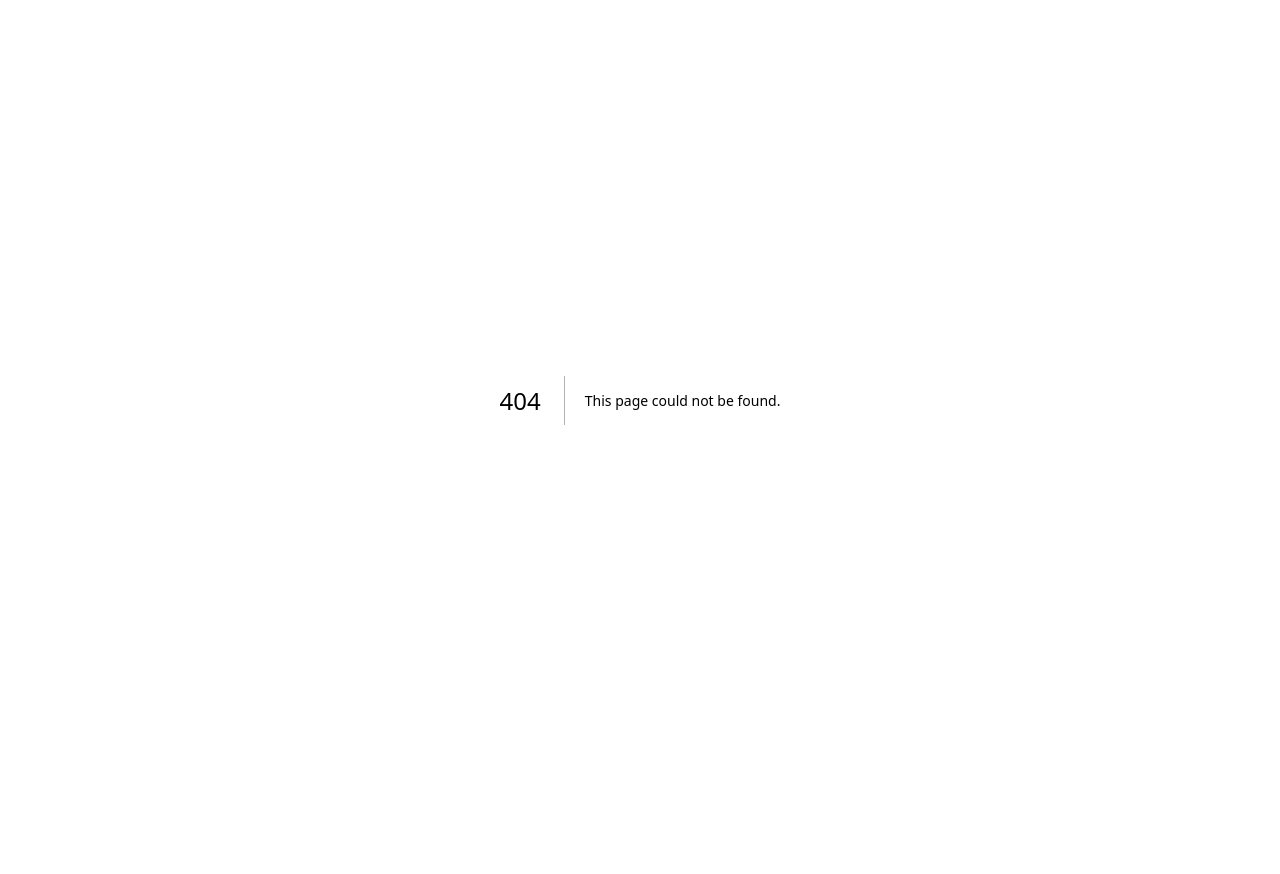
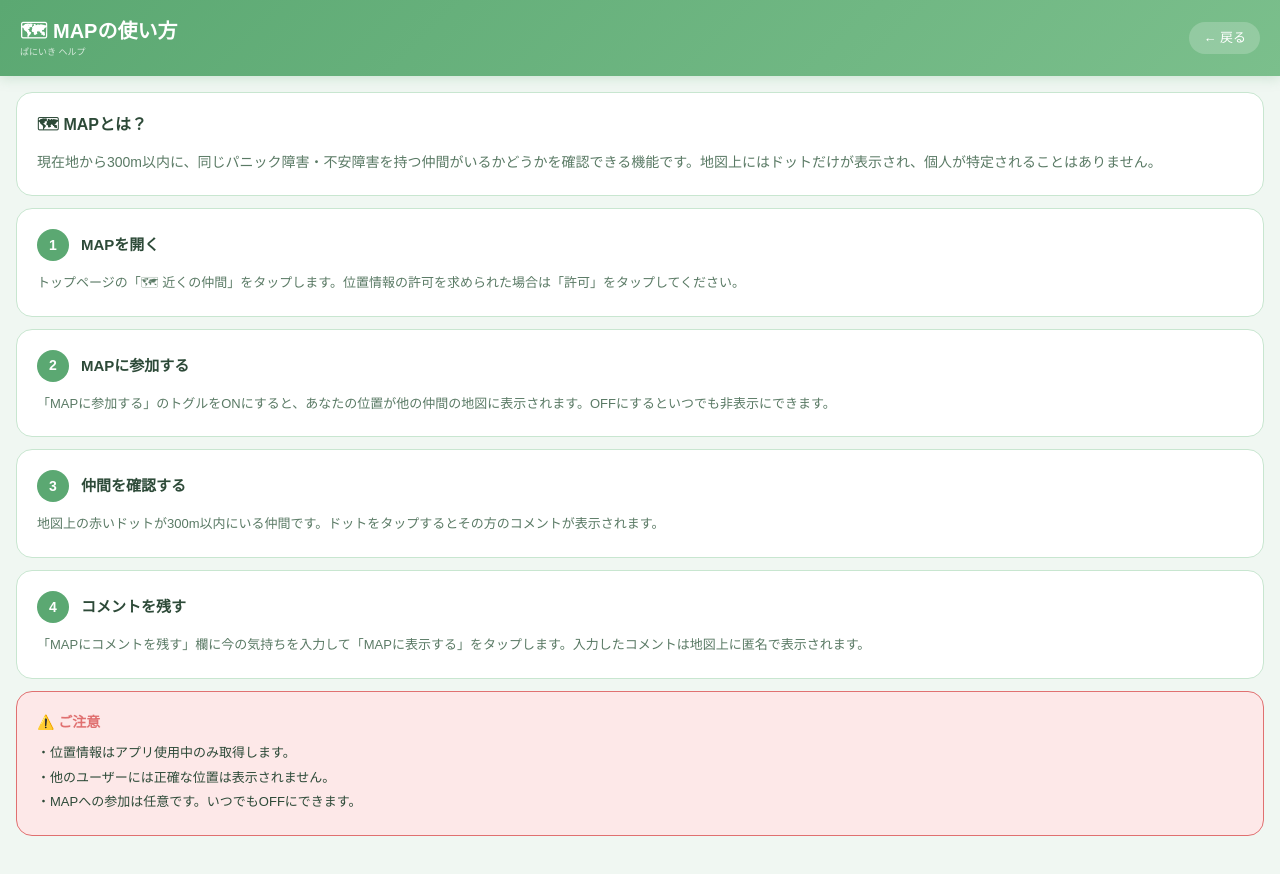
Before and after one commit to adosennsu8-netizen/paniiki, a Next.js app: page /help/map in a window 1280 px wide. Before the commit this address had no page. Shown: the top 874 px of the page. Before the commit the page ends 800 px from the top, so only its background shows below. Built offline with nearby package versions, Linux system fonts and the light colour scheme.

Commit message:
ヘルプMAPページを追加

```diff
--- /dev/null
+++ b/src/app/help/map/page.tsx
@@ -0,0 +1,43 @@
+import Link from "next/link";
+
+export default function HelpMapPage() {
+  return (
+    <div style={{ minHeight:"100vh", background:"#f0f7f2", fontFamily:"'Hiragino Maru Gothic ProN','BIZ UDPGothic',sans-serif" }}>
+      <div style={{ background:"linear-gradient(135deg,#5ba872,#7bbf8c)", padding:"16px 20px", display:"flex", alignItems:"center", justifyContent:"space-between", boxShadow:"0 2px 12px rgba(91,168,114,0.25)" }}>
+        <div>
+          <div style={{ color:"#fff", fontSize:20, fontWeight:800 }}>🗺 MAPの使い方</div>
+          <div style={{ color:"rgba(255,255,255,0.75)", fontSize:9 }}>ぱにいき ヘルプ</div>
+        </div>
+        <Link href="/help" style={{ background:"rgba(255,255,255,0.2)", color:"#fff", borderRadius:20, padding:"6px 14px", fontSize:13, textDecoration:"none" }}>← 戻る</Link>
+      </div>
+      <div style={{ padding:"16px 16px 80px" }}>
+        <div style={{ background:"#fff", borderRadius:16, padding:20, marginBottom:12, border:"1px solid #c8e6d0" }}>
+          <div style={{ fontSize:16, fontWeight:800, color:"#2d4a38", marginBottom:12 }}>🗺 MAPとは？</div>
+          <div style={{ fontSize:14, color:"#5a7a65", lineHeight:1.9 }}>現在地から300m以内に、同じパニック障害・不安障害を持つ仲間がいるかどうかを確認できる機能です。地図上にはドットだけが表示され、個人が特定されることはありません。</div>
+        </div>
+        {[
+          { step:"1", title:"MAPを開く", desc:"トップページの「🗺 近くの仲間」をタップします。位置情報の許可を求められた場合は「許可」をタップしてください。" },
+          { step:"2", title:"MAPに参加する", desc:"「MAPに参加する」のトグルをONにすると、あなたの位置が他の仲間の地図に表示されます。OFFにするといつでも非表示にできます。" },
+          { step:"3", title:"仲間を確認する", desc:"地図上の赤いドットが300m以内にいる仲間です。ドットをタップするとその方のコメントが表示されます。" },
+          { step:"4", title:"コメントを残す", desc:"「MAPにコメントを残す」欄に今の気持ちを入力して「MAPに表示する」をタップします。入力したコメントは地図上に匿名で表示されます。" },
+        ].map(item => (
+          <div key={item.step} style={{ background:"#fff", borderRadius:16, padding:20, marginBottom:12, border:"1px solid #c8e6d0" }}>
+            <div style={{ display:"flex", alignItems:"center", gap:12, marginBottom:10 }}>
+              <div style={{ width:32, height:32, borderRadius:"50%", background:"#5ba872", display:"flex", alignItems:"center", justifyContent:"center", color:"#fff", fontWeight:800, fontSize:14, flexShrink:0 }}>{item.step}</div>
+              <div style={{ fontSize:15, fontWeight:700, color:"#2d4a38" }}>{item.title}</div>
+            </div>
+            <div style={{ fontSize:13, color:"#5a7a65", lineHeight:1.9 }}>{item.desc}</div>
+          </div>
+        ))}
+        <div style={{ background:"#fde8e8", borderRadius:16, padding:20, border:"1px solid #e07070" }}>
+          <div style={{ fontSize:14, fontWeight:700, color:"#e07070", marginBottom:8 }}>⚠️ ご注意</div>
+          <div style={{ fontSize:13, color:"#2d4a38", lineHeight:1.9 }}>
+            ・位置情報はアプリ使用中のみ取得します。<br/>
+            ・他のユーザーには正確な位置は表示されません。<br/>
+            ・MAPへの参加は任意です。いつでもOFFにできます。
+          </div>
+        </div>
+      </div>
+    </div>
+  );
+}
```
